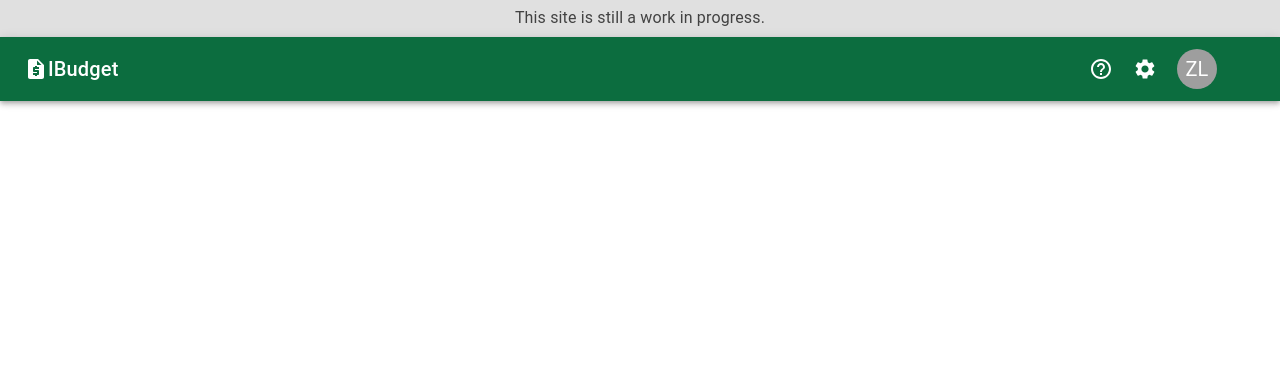
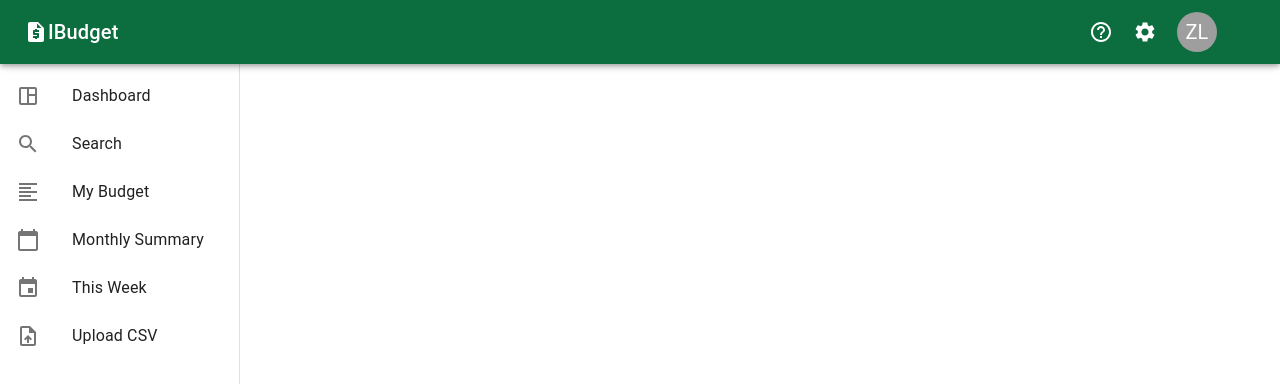
Before and after one commit to zlo120/IBudget-Frontend, a React (Create React App) app: page /app in a window 1280 px wide. Shown: the top 384 px of the page. Built offline with nearby package versions, Linux system fonts and the light colour scheme.

Commit message:
navbars complete

```diff
--- a/src/app/routes/app/dashboard.tsx
+++ b/src/app/routes/app/dashboard.tsx
@@ -1,7 +1,9 @@
+import { Typography } from "@mui/material"
+
 export const Dashboard = () => {
     return (
         <>
-            <h1>Dashboard h1</h1>
+            <Typography variant="h4">Dashboard</Typography>
         </>
     )
 }
--- a/src/components/layouts/main-layout.tsx
+++ b/src/components/layouts/main-layout.tsx
@@ -1,15 +1,19 @@
 import Navbar from "../ui/navbar/navbar";
 import Sidebar from "../ui/sidebar/sidebar";
+import CssBaseline from '@mui/material/CssBaseline';
+import Box from '@mui/material/Box';
+import { Toolbar } from "@mui/material";
 
 const MainLayout = ({children}: {children: React.ReactNode}) => {
     return (
-        <>
+        <Box sx={{display: 'flex'}}>
             <Navbar />
-            <main style={{display: "flex"}}>
-                <Sidebar />
+            <Sidebar />
+            <Box component="main" sx={{flexGrow: 1, p: 3}}>
+                <Toolbar />
                 {children}
-            </main>
-        </>
+            </Box>
+        </Box>
     )
 };
 
--- a/src/components/ui/navbar/navbar.tsx
+++ b/src/components/ui/navbar/navbar.tsx
@@ -13,22 +13,12 @@ import styles from './navbar.styles';
 
 const useStyles = styles;
 const Navbar = () => {
-    const wip = true;
     const { classes } = useStyles();
     return (
-    <>
-    {wip ? (
         <AppBar
-            position="static"
-            className={`${classes.wipHeader}`}
-        >
-            <Typography variant="body1">
-                This site is still a work in progress.
-            </Typography>
-        </AppBar>
-        ) : null }
-        <Box sx={{ flexGrow: 1 }}>
-            <AppBar position="static" className={`${classes.root}`}>
+            position="fixed"
+            sx={{ zIndex: (theme) => theme.zIndex.drawer + 2 }}
+            className={`${classes.root}`}>
         <Toolbar>
             <Icon>
             <RequestQuoteIcon />
@@ -67,8 +57,6 @@ const Navbar = () => {
             </div>
         </Toolbar>
     </AppBar>
-        </Box>
-    </>
   )
 }
 
--- a/src/components/ui/sidebar/sidebar.tsx
+++ b/src/components/ui/sidebar/sidebar.tsx
@@ -1,10 +1,68 @@
 import styles from './sidebar.styles';
+import { SpaceDashboardOutlined, Search, FormatAlignLeft, CalendarToday, Event, UploadFile, FmdBad } from '@mui/icons-material';
+import Box from '@mui/material/Box';
+import Drawer from '@mui/material/Drawer';
+import List from '@mui/material/List';
+import ListItem from '@mui/material/ListItem';
+import ListItemButton from '@mui/material/ListItemButton';
+import ListItemIcon from '@mui/material/ListItemIcon';
+import ListItemText from '@mui/material/ListItemText';
+import Toolbar from '@mui/material/Toolbar';
+import Typography from '@mui/material/Typography';
 
 const useStyles = styles;
+const drawerWidth = 240;
+const icon = (index: number) => {
+    switch(index) {
+        case 0:
+            return (<SpaceDashboardOutlined />);
+        case 1:
+            return (<Search />);
+        case 2:
+            return (<FormatAlignLeft />);
+        case 3:
+            return (<CalendarToday />);
+        case 4:
+            return (<Event />);
+        case 5:
+            return (<UploadFile />);
+        default:
+            return (<FmdBad />);
+    }
+}
+const drawer = (
+    <Box sx={{overflow: "auto"}}>
+        <List>
+        {['Dashboard', 'Search', 'My Budget', 'Monthly Summary', 'This Week', 'Upload CSV'].map((text, index) => (
+            <ListItem key={text} disablePadding>
+            <ListItemButton>
+                <ListItemIcon>
+                {icon(index)}
+                </ListItemIcon>
+                <ListItemText primary={text} />
+            </ListItemButton>
+            </ListItem>
+        ))}
+        </List>
+    </Box>
+);
+
 const Sidebar = () => {
     const { classes } = useStyles();
     return (
-        <></>
+        <>
+            <Drawer
+                variant="permanent"
+                sx={{
+                    width: drawerWidth,
+                    flexShrink: 0,
+                    [`& .MuiDrawer-paper`]: { width: drawerWidth, boxSizing: 'border-box' },
+                }}
+            >
+                <Toolbar />
+                {drawer}
+            </Drawer>
+        </>
     )
 }
 
```
Lines whose indentation alone changed are shown as unchanged.
